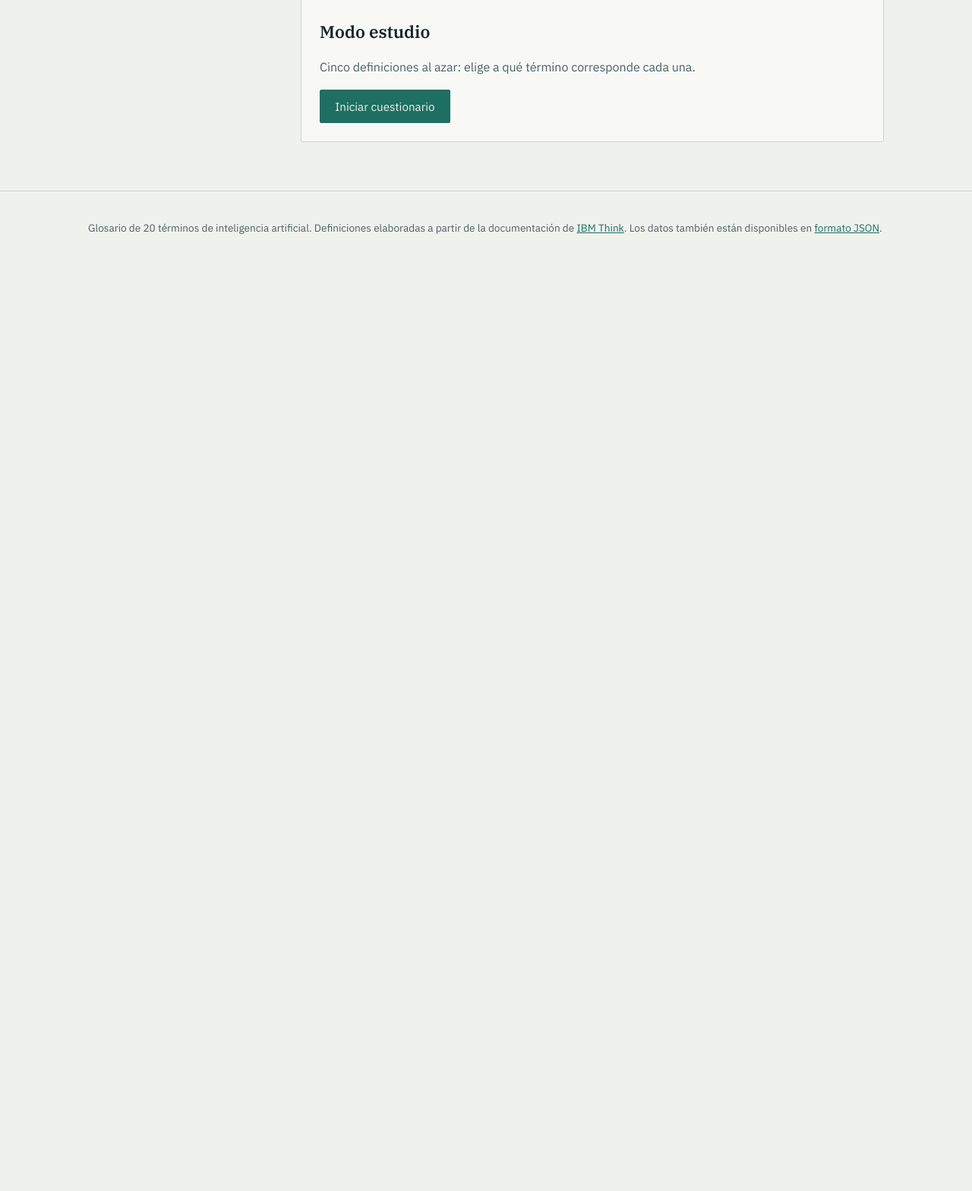
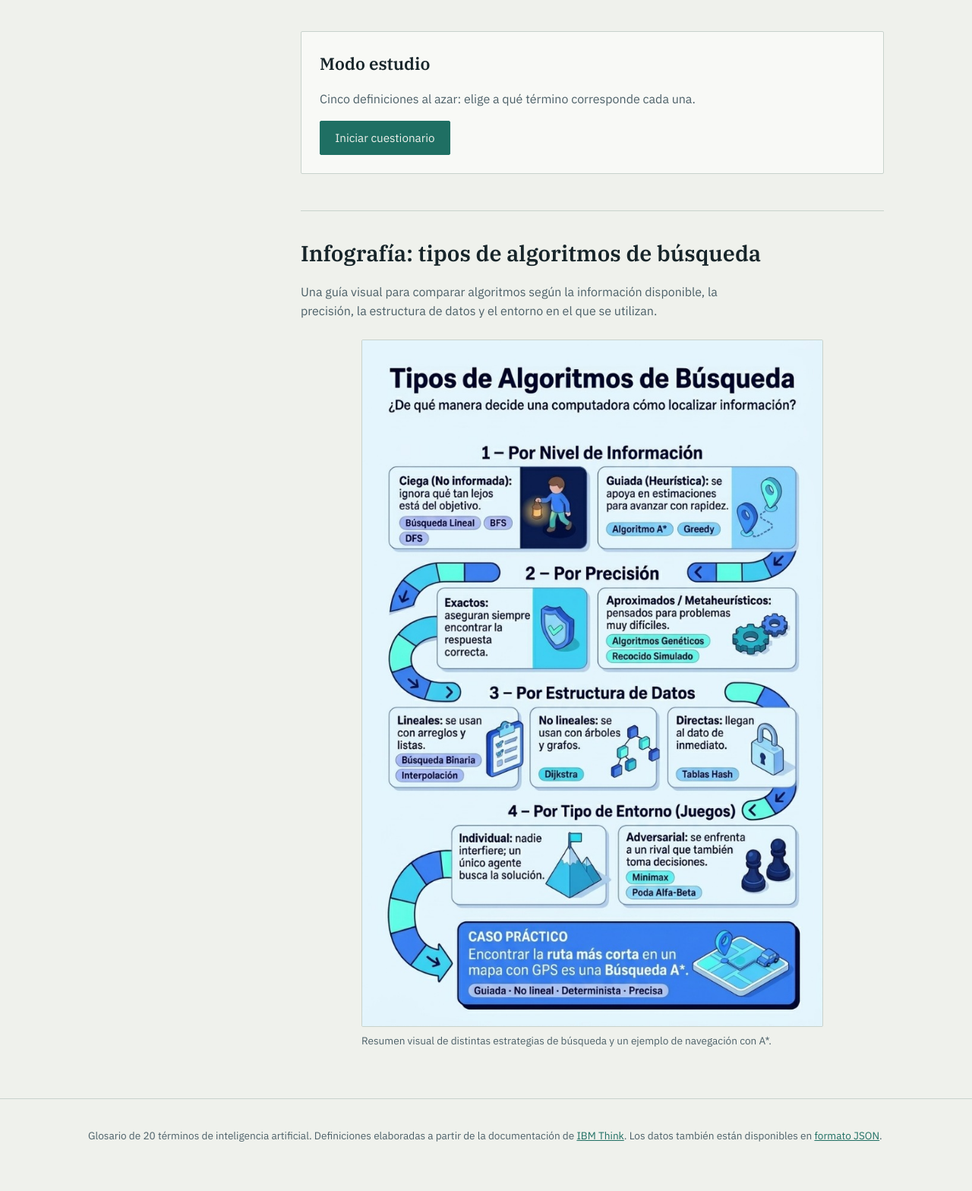
Before and after one commit to sergiomunoz845-cloud/Glosario, a Flask app: page /?categoria=Fundamentos in a window 1280 px wide. Shown: the part 2150-3718 px from the top of the page at 76% size. Before the commit the page ends 2458 px from the top, so only its background shows below. Run offline with Flask 3, Linux system fonts and the light colour scheme.

Commit message:
Agrega infografía de algoritmos de búsqueda

```diff
--- a/static/estilos.css
+++ b/static/estilos.css
@@ -349,6 +349,45 @@ input:focus-visible {
   margin-top: 1rem;
 }
 
+/* ---------- Infografía ---------- */
+
+.infografia {
+  border-top: 1px solid var(--linea);
+  margin-top: 3rem;
+  padding-top: 2rem;
+}
+
+.infografia h2 {
+  font-family: var(--serif);
+  font-size: clamp(1.4rem, 3.2vw, 1.8rem);
+  font-weight: 600;
+  margin: 0 0 0.5rem;
+}
+
+.infografia > p {
+  color: var(--tinta-suave);
+  max-width: 64ch;
+}
+
+.infografia figure {
+  margin: 1.5rem auto 0;
+  max-width: 38rem;
+}
+
+.infografia img {
+  display: block;
+  width: 100%;
+  height: auto;
+  border: 1px solid var(--linea);
+  border-radius: 2px;
+}
+
+.infografia figcaption {
+  color: var(--tinta-suave);
+  font-size: 0.85rem;
+  margin-top: 0.5rem;
+}
+
 /* ---------- Ficha individual y pie ---------- */
 
 .ficha { padding: 3rem 0 4rem; max-width: 46rem; }
--- a/templates/index.html
+++ b/templates/index.html
@@ -9,6 +9,7 @@
     y la página de IBM de donde proviene.
   </p>
   <p><a class="boton" href="{{ url_for('etica_ia') }}">Leer ensayo: ética y aspectos sociales de la IA</a></p>
+  <p><a href="#infografia-busqueda">Ir a la infografía: algoritmos de búsqueda</a></p>
 
   <form class="buscador" method="get" action="{{ url_for('inicio') }}" role="search">
     <label class="oculto" for="q">Buscar un término</label>
@@ -81,6 +82,18 @@
       <div id="cuestionario" class="oculto"></div>
       <p class="marcador oculto" id="marcador" aria-live="polite"></p>
     </section>
+
+    <section class="infografia" id="infografia-busqueda" aria-labelledby="titulo-infografia">
+      <h2 id="titulo-infografia">Infografía: tipos de algoritmos de búsqueda</h2>
+      <p>Una guía visual para comparar algoritmos según la información disponible, la precisión,
+        la estructura de datos y el entorno en el que se utilizan.</p>
+      <figure>
+        <img src="{{ url_for('static', filename='infografia-algoritmos-busqueda.jpg') }}"
+             alt="Infografía sobre tipos de algoritmos de búsqueda: búsqueda ciega y guiada, métodos exactos y aproximados, estructuras lineales, no lineales y directas, y búsqueda en juegos."
+             loading="lazy">
+        <figcaption>Resumen visual de distintas estrategias de búsqueda y un ejemplo de navegación con A*.</figcaption>
+      </figure>
+    </section>
   </div>
 </div>
 {% endblock %}
```
Also changed, not shown: exportar_estatico.py (+6 -0 lines), README.md, static/infografia-algoritmos-busqueda.jpg (added).
